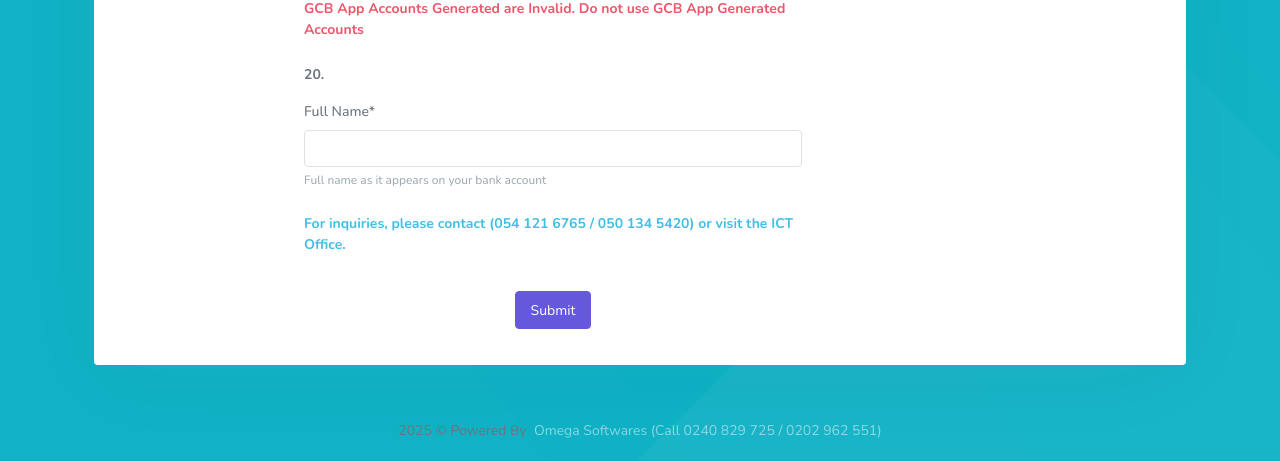
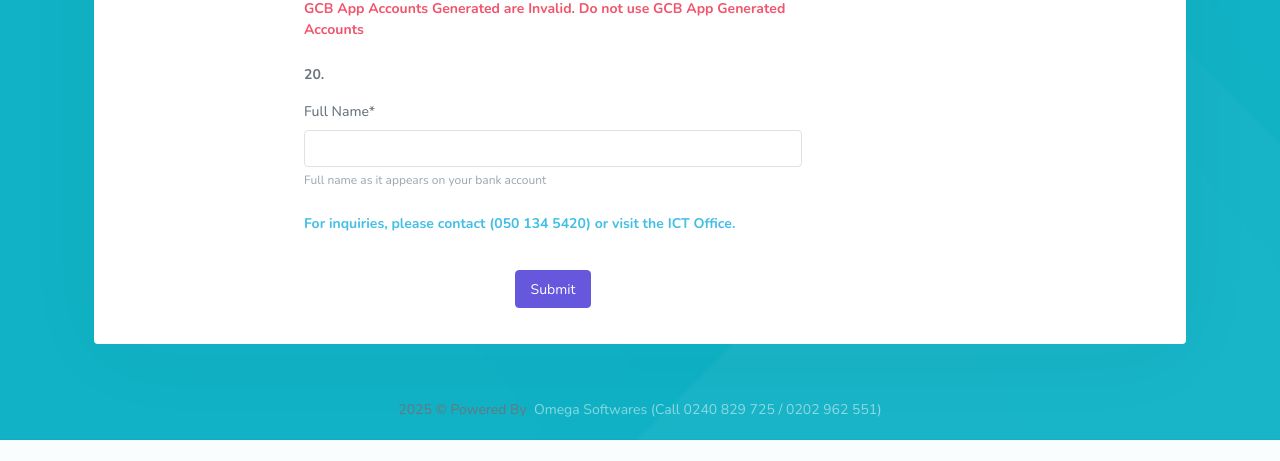
Before and after one commit to Rasonaapo/trainee_survey, a Django app: page / in a window 1280 px wide. Shown: the part 3276-3737 px from the top of the page. After the commit the page ends 3716 px from the top, so only its background shows below. Run offline with Django 5.2, Linux system fonts and the light colour scheme; data comes from the database, SQL or seed files in the repository; some libraries are stand-ins or nearby versions.

Commit message:
mtn contact of ict removed

```diff
--- a/formsapp/templates/formsapp/survey_form.html
+++ b/formsapp/templates/formsapp/survey_form.html
@@ -195,7 +195,7 @@
   {{ form.full_name|as_crispy_field }}
 </div>
 
-<span class="text-info"><strong> For inquiries, please contact (054 121 6765 / 050 134 5420) or visit the ICT Office.</strong></span>
+<span class="text-info"><strong> For inquiries, please contact (050 134 5420) or visit the ICT Office.</strong></span>
 
 <div class="form-group text-center mt-4">
   <button type="submit" class="btn btn-primary">Submit</button>
```
